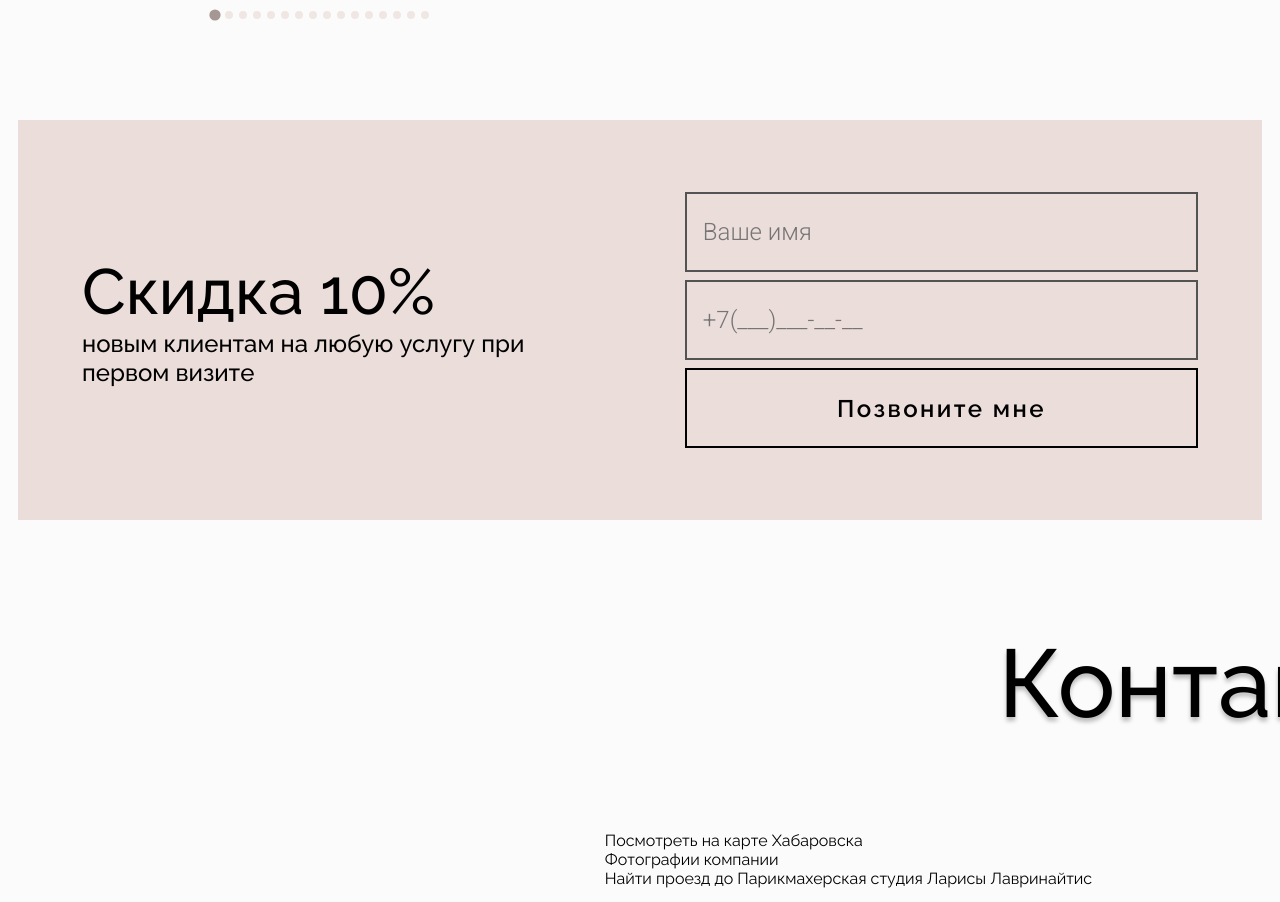
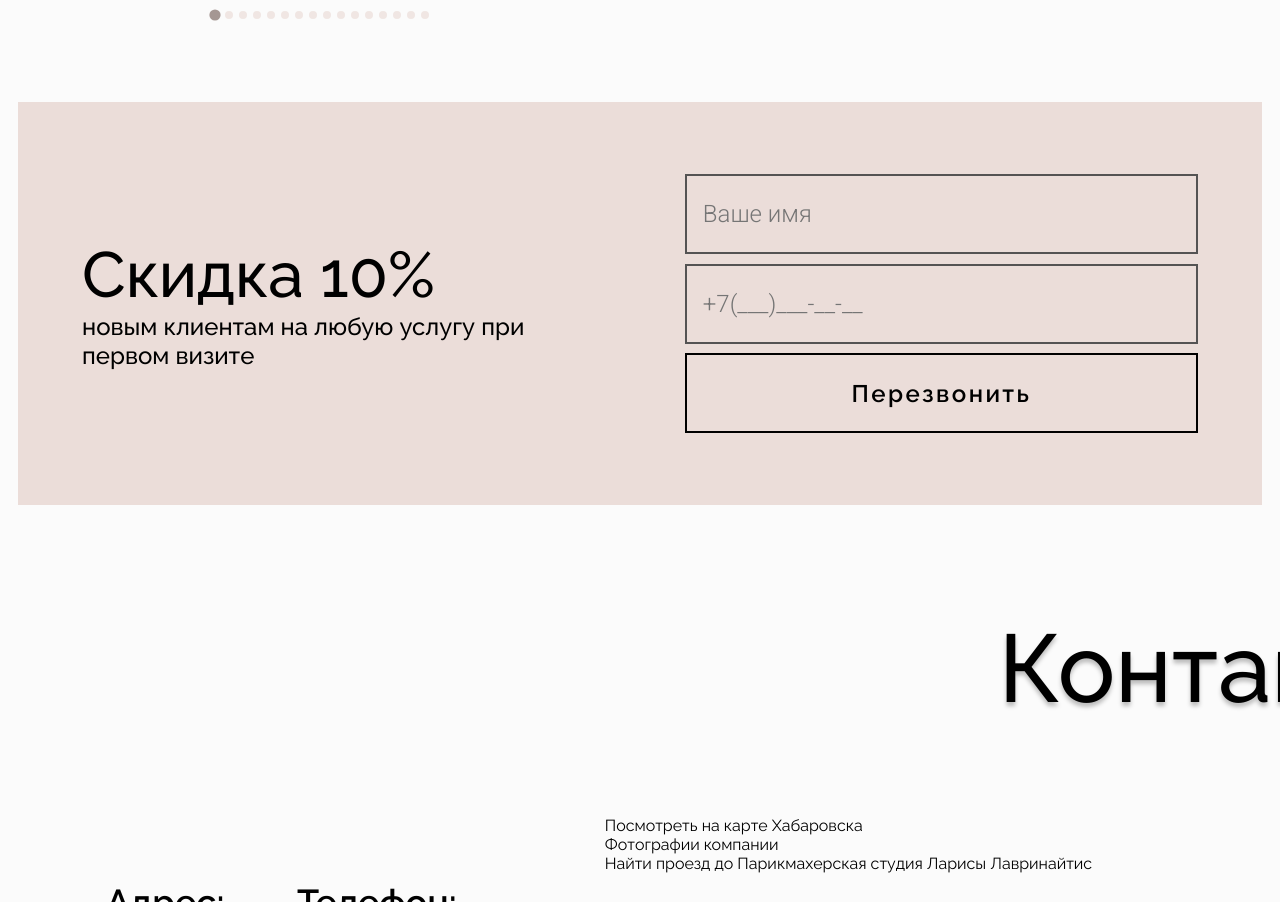
Before and after one commit to N01im1T/hairdresser-website, a website: page static/index.html in a window 1280 px wide. Shown: the part 4430-5332 px from the top of the page. Drawn offline with nearby package versions, Linux system fonts and the light colour scheme; a script that the page names is missing.

Commit message:
refactor: refactor call to action section

```diff
--- a/static/index.html
+++ b/static/index.html
@@ -1201,11 +1201,11 @@
       </div>
     </section>
     <section class="call-to-action">
+      <div class="call-to-action-container">
         <p>
           <span>Скидка 10%</span><br/>
           новым клиентам на любую услугу при первом визите
         </p>
-
         <form class="contact-form" method="post" action="/submit-form">
           <input type="text" name="name" id="name" placeholder="Ваше имя" />
           <input
@@ -1214,15 +1214,15 @@
             id="phone-number"
             placeholder="+7(___)___-__-__"
           />
-
           <button
             id="call-to-action-button"
             class="call-to-action-button"
             type="submit"
           >
-          Позвоните мне
+            Перезвонить
           </button>
         </form>
+      </div>
     </section>
     <section id="contacts" itemscope itemtype="http://schema.org/HairSalon">
       <meta
--- a/static/style.css
+++ b/static/style.css
@@ -628,19 +628,21 @@ a:visited {
 /* Call to action */
 
 .call-to-action {
+  background-color: #ebddd9;
+
+  margin: 0 1.125rem 0 1.125rem;
+  padding: 4.5rem 4rem 4.5rem 4rem;
+}
+
+.call-to-action-container {
   display: flex;
   flex-wrap: wrap;
   justify-content: space-between;
   align-items: center;
   gap: 5.6rem;
-
-  background-color: #ebddd9;
-
-  margin: 1.125rem 1.125rem 1.125rem 1.125rem;
-  padding: 4.5rem 4rem 4.5rem 4rem;
 }
 
-.call-to-action > * {
+.call-to-action-container > * {
   flex: 1;
 }
 
@@ -659,7 +661,7 @@ a:visited {
 .call-to-action form {
   display: flex;
   flex-wrap: wrap;
-  gap: 0.5rem;
+  gap: 0.6rem;
 }
 
 .call-to-action form input {
@@ -696,7 +698,7 @@ input[type='tel']:focus {
   height: 5rem;
   padding: 0px 54px 0 54px;
 
-  transition: all 0.6s ease;
+  transition: transform 0.6s ease;
 }
 
 .call-to-action-button:hover {
```
Lines whose indentation alone changed are shown as unchanged.
